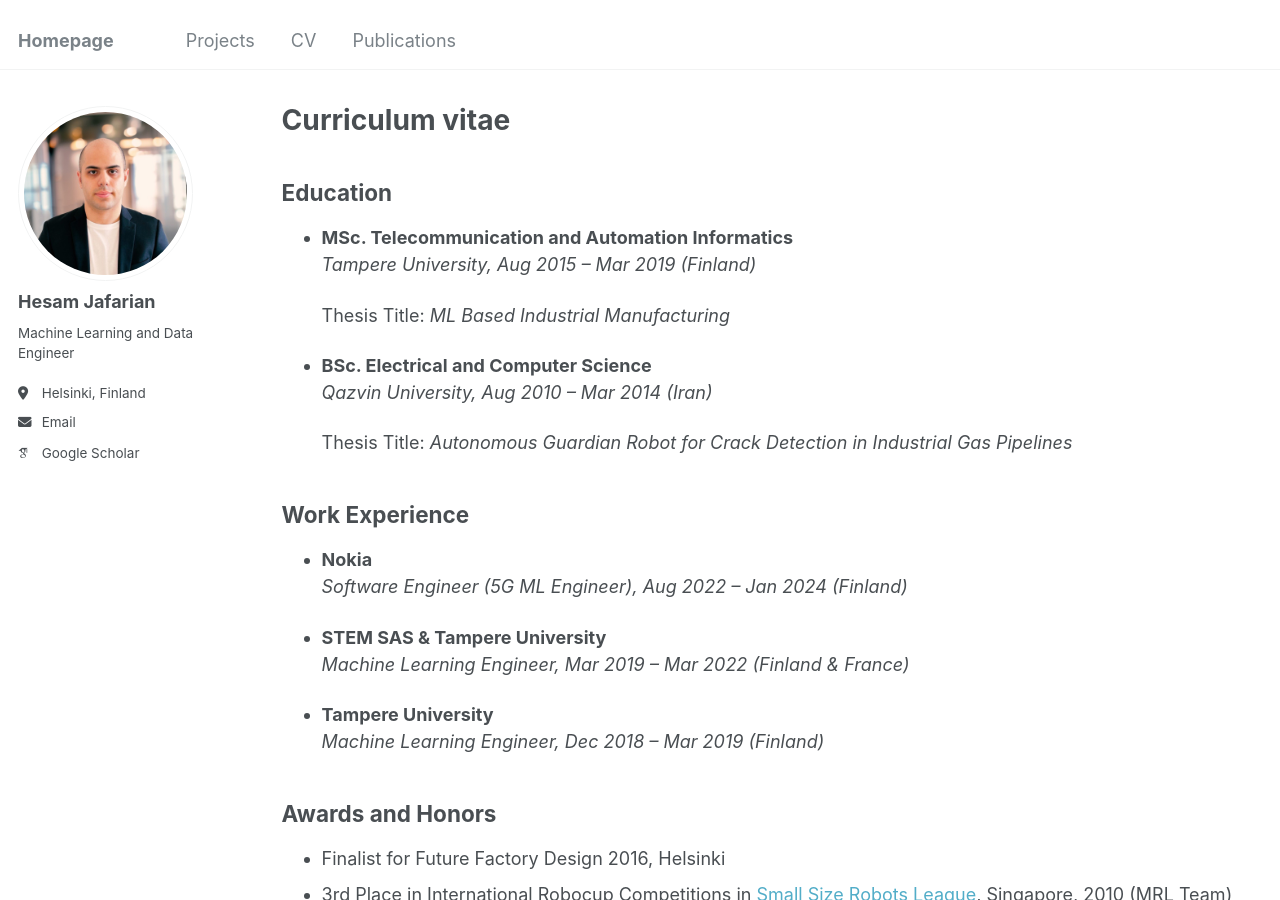
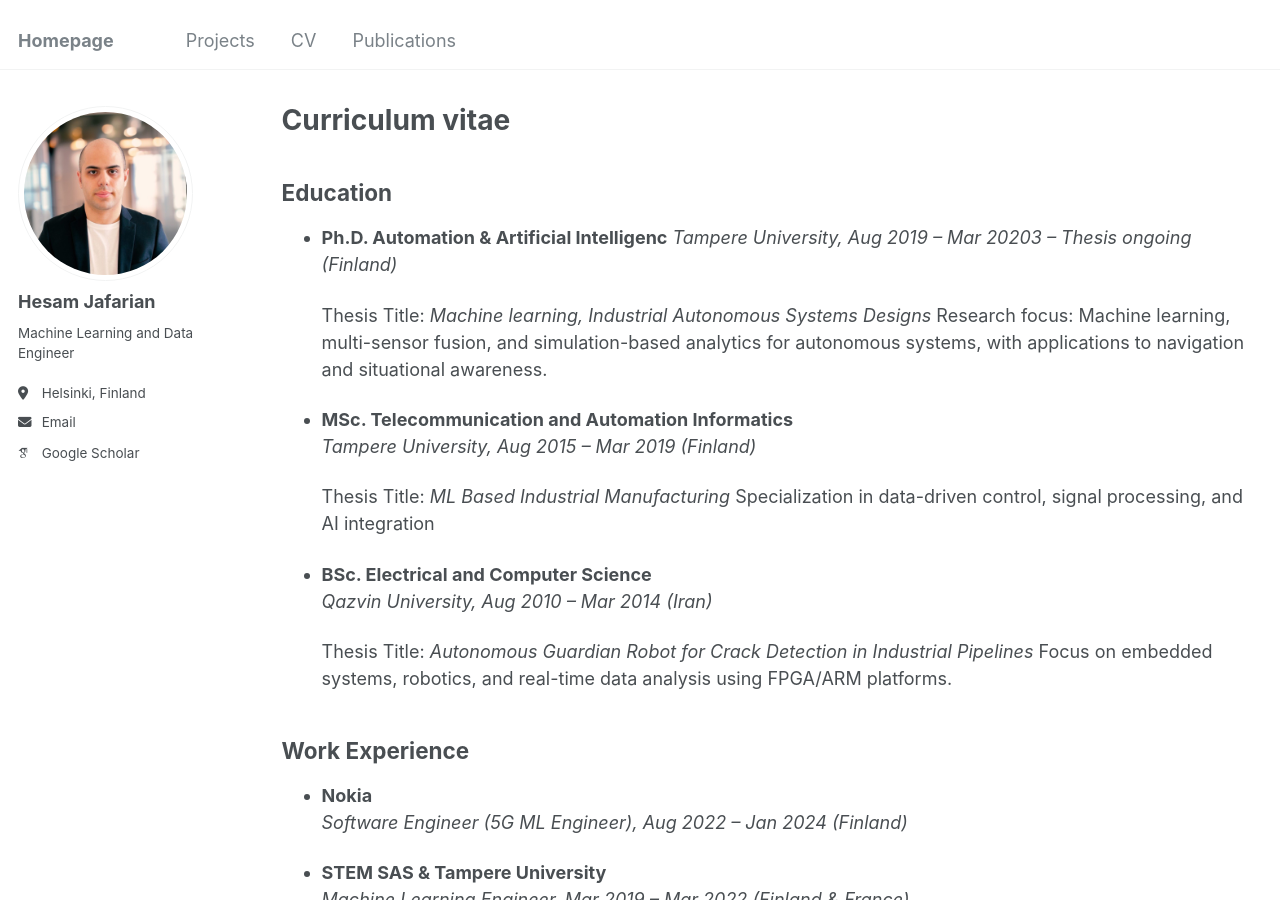
Before and after one commit to hesamjafarian/hesamjafarian.github.io, a Jekyll site: the page built from _pages/cv.md, in a window 1280 px wide and 900 px high. Built offline with Jekyll 4.4.1, drawn with Linux system fonts in a browser that asks for light colours; some web fonts are replaced.

Commit message:
Update cv.md

```diff
--- a/_pages/cv.md
+++ b/_pages/cv.md
@@ -10,15 +10,24 @@ redirect_from:
 {% include base_path %}
 
 ## Education
+
+- **Ph.D. Automation & Artificial Intelligenc**
+  *Tampere University, Aug 2019 – Mar 20203 – Thesis ongoing (Finland)*
+
+  Thesis Title: *Machine learning, Industrial Autonomous Systems Designs*
+  Research focus: Machine learning, multi-sensor fusion, and simulation-based analytics for autonomous systems, with applications to navigation and situational awareness.
+
 - **MSc. Telecommunication and Automation Informatics**
   *Tampere University, Aug 2015 – Mar 2019 (Finland)*
 
   Thesis Title: *ML Based Industrial Manufacturing*
+  Specialization in data-driven control, signal processing, and AI integration
 
 - **BSc. Electrical and Computer Science**
   *Qazvin University, Aug 2010 – Mar 2014 (Iran)*
 
-  Thesis Title: *Autonomous Guardian Robot for Crack Detection in Industrial Gas Pipelines*
+  Thesis Title: *Autonomous Guardian Robot for Crack Detection in Industrial Pipelines*
+  Focus on embedded systems, robotics, and real-time data analysis using FPGA/ARM platforms.
 
 ## Work Experience
 - **Nokia**
```
